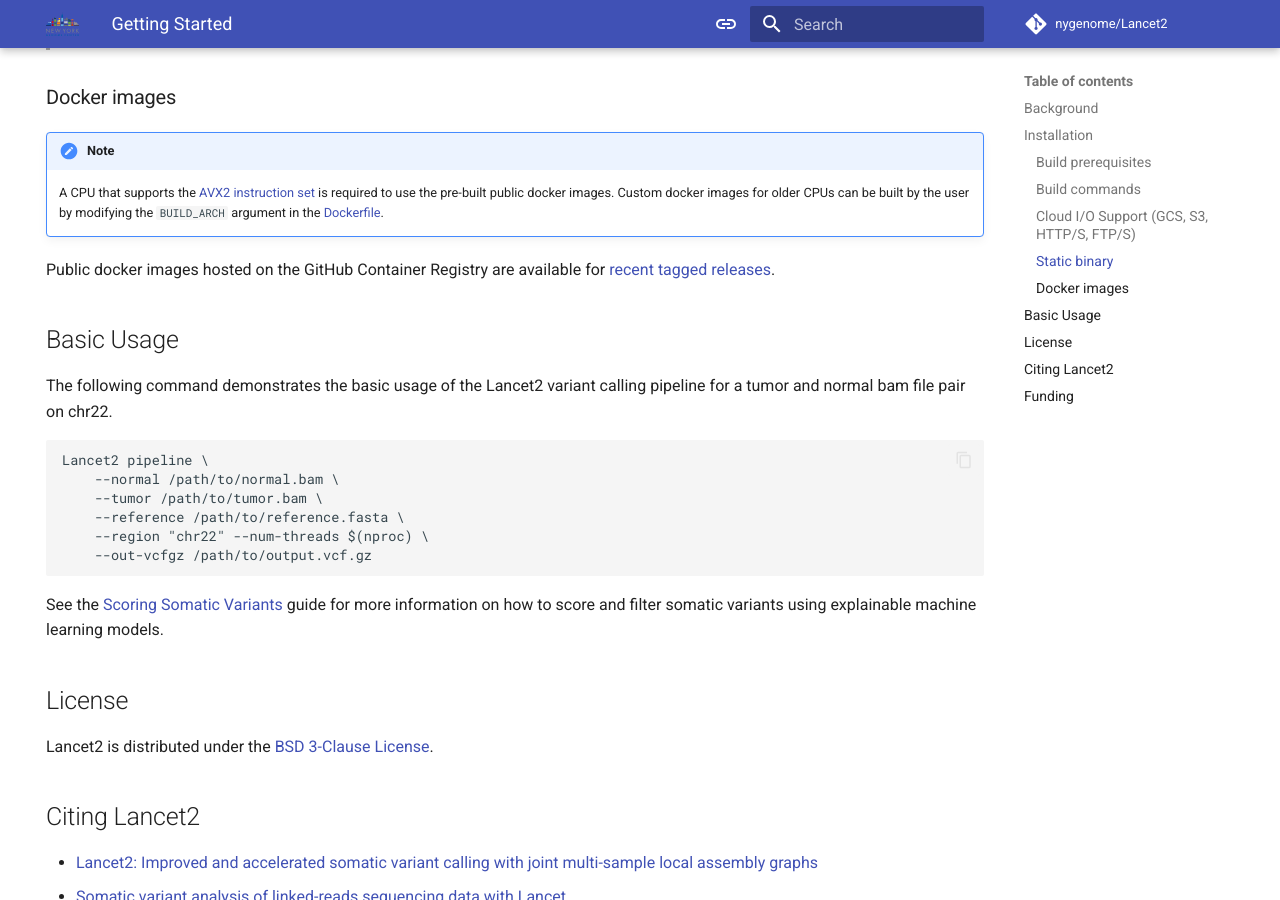
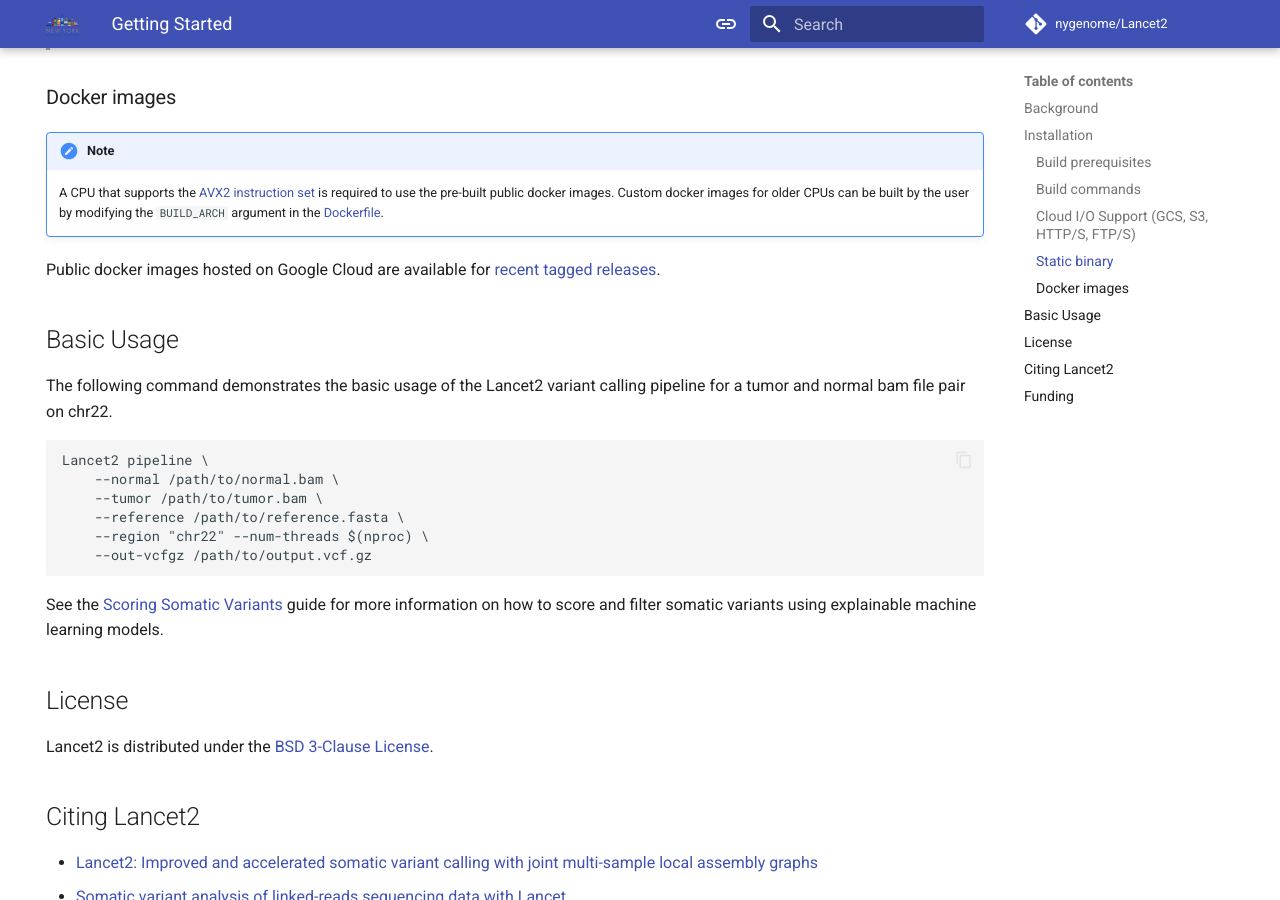
Before and after one commit to omicsnut/Lancet2, an MkDocs documentation site: the page built from docs/index.md, in a window 1280 px wide and 900 px high, scrolled down 1761 px. Built offline with MkDocs 1.6.1 and Material for MkDocs 9.7.7, drawn with Linux system fonts in a browser that asks for light colours; plug-ins that fetch from the network failed and are left out; comment, search, counter and statistics services are not loaded; the version menu is left out.

Commit message:
chore: update action & use gcp artifacts

```diff
--- a/docs/index.md
+++ b/docs/index.md
@@ -79,7 +79,7 @@ chmod +x Lancet2
     to use the pre-built public docker images. Custom docker images for older CPUs can be built by the user by
     modifying the `BUILD_ARCH` argument in the [Dockerfile](https://github.com/nygenome/Lancet2/blob/main/Dockerfile).
 
-Public docker images hosted on the GitHub Container Registry are available for [recent tagged releases](https://github.com/nygenome/Lancet2/pkgs/container/lancet2).
+Public docker images hosted on Google Cloud are available for [recent tagged releases](https://console.cloud.google.com/artifacts/docker/nygc-app-c-148c/us-central1/lancet-public/lancet).
 
 ## Basic Usage
 The following command demonstrates the basic usage of the Lancet2 variant calling pipeline for a tumor and normal bam file pair on chr22.
```
Also changed, not shown: README.md (+0 -2 lines), 2 other files.
